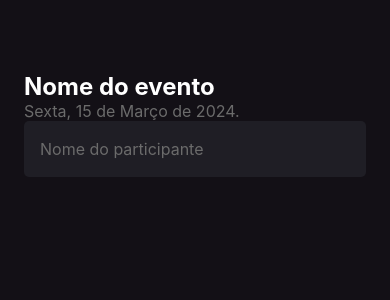
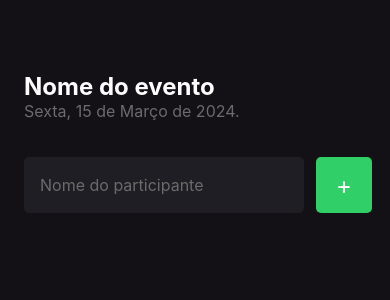
Before and after one commit to VittorGuih/rn-im-here-app, a React Native app: screen / in a window 390 px wide. Shown: the top 300 px of the page. Built offline with nearby package versions, Linux system fonts and the light colour scheme.

Commit message:
cria formulario para adicionar novo participante

```diff
--- a/src/screens/Home/index.tsx
+++ b/src/screens/Home/index.tsx
@@ -1,8 +1,12 @@
-import { Text, TextInput, View } from "react-native";
+import { Text, TextInput, TouchableOpacity, View } from "react-native";
 
 import { styles } from "./style";
 
 export function Home() {
+  function handleParticipantAdd() {
+    return
+  }
+
   return (
     <View style={styles.container}>
       <Text style={styles.eventName}>
@@ -13,11 +17,19 @@
         Sexta, 15 de Março de 2024.
       </Text>
 
-      <TextInput
-        style={styles.input}
-        placeholder="Nome do participante"
-        placeholderTextColor="#6B6B6B"
-      />
+      <View style={styles.form}>
+        <TextInput
+          style={styles.input}
+          placeholder="Nome do participante"
+          placeholderTextColor="#6B6B6B"
+        />
+
+        <TouchableOpacity style={styles.button} onPress={handleParticipantAdd}>
+          <Text style={styles.buttonText}>
+            +
+          </Text>
+        </TouchableOpacity>
+      </View>
     </View>
   )
 }
--- a/src/screens/Home/style.ts
+++ b/src/screens/Home/style.ts
@@ -17,11 +17,31 @@
     fontSize: 16
   },
   input: {
+    flex: 1,
     height: 56,
     backgroundColor: '#1F1E25',
     borderRadius: 5,
     color: '#FFFF',
     padding: 16,
     fontSize: 16,
+    marginRight: 12
+  },
+  buttonText: {
+    color: '#FFF',
+    fontSize: 24
+  },
+  button: {
+    width: 56,
+    height: 56,
+    borderRadius: 5,
+    backgroundColor: '#31CF67',
+    alignItems: 'center',
+    justifyContent: 'center'
+  },
+  form: {
+    width: '100%',
+    flexDirection: 'row',
+    marginTop: 36,
+    marginBottom: 42
   }
 })
```
